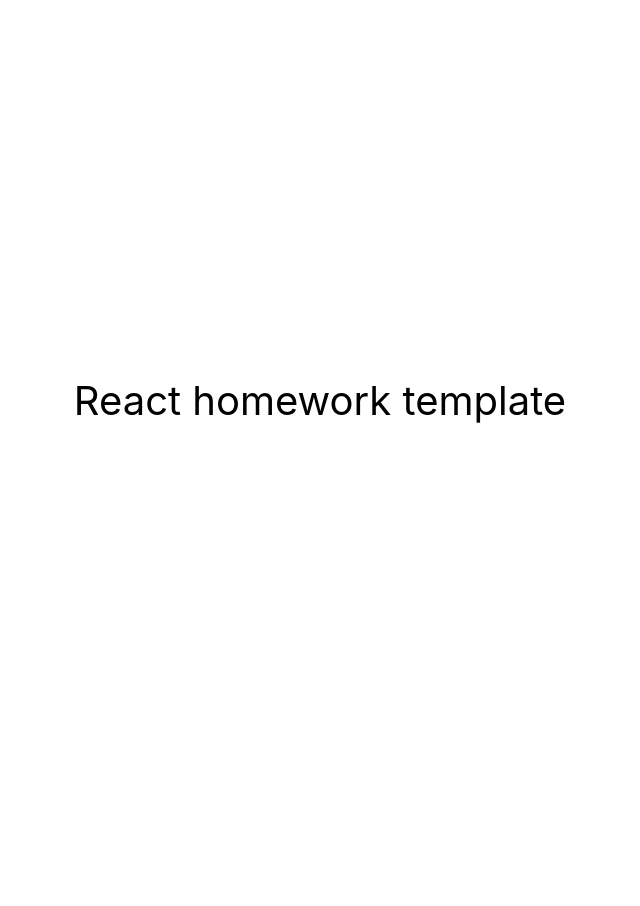
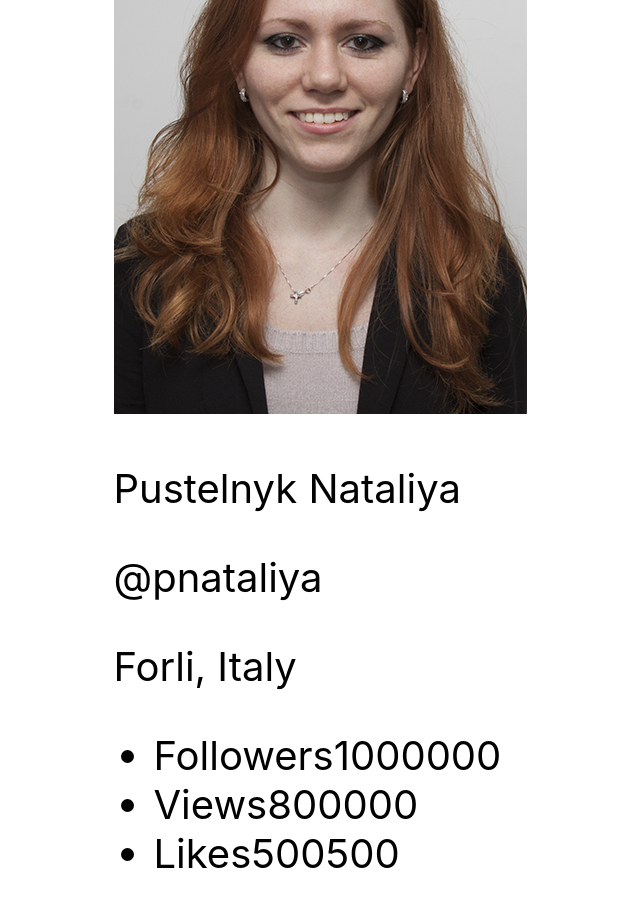
Before and after one commit to nata87/goit-react-woolf-hw-01-components, a React (Create React App) app: page / in a window 1280 px wide. Shown: the top 906 px of the page, without its empty margins (320-960 px from the left). Before the commit the page ends 800 px from the top, so only its background shows below. Built offline with nearby package versions, Linux system fonts and the light colour scheme.

Commit message:
Profile component created

```diff
--- a/src/components/App.jsx
+++ b/src/components/App.jsx
@@ -1,3 +1,6 @@
+import Profile from "./profile/profile";
+import avatar from "../avatar.jpg"
+
 export const App = () => {
   return (
     <div
@@ -10,7 +13,19 @@ export const App = () => {
         color: '#010101'
       }}
     >
-      React homework template
+
+      <Profile
+        username="Pustelnyk Nataliya"
+        tag="@pnataliya"
+        location= "Forli, Italy"
+        avatar={avatar}
+        stats={{
+          followers: 1_000_000,
+          views: 800_000,
+          likes: 500_500,
+        }}
+      />
+
     </div>
   );
 };
--- /dev/null
+++ b/src/components/profile/profile.jsx
@@ -0,0 +1,34 @@
+const Profile = (props) => {
+  console.log(props);
+  return (
+<div class="profile">
+  <div class="description">
+    <img
+      src={props.avatar}
+      alt="User avatar"
+      class="avatar"
+    />
+        <p class="name">{props.username}</p>
+    <p class="tag">{props.tag}</p>
+    <p class="location">{props.location}</p>
+  </div>
+
+  <ul class="stats">
+    <li>
+      <span class="label">Followers</span>
+      <span class="quantity">{props.stats.followers}</span>
+    </li>
+    <li>
+      <span class="label">Views</span>
+      <span class="quantity">{props.stats.views}</span>
+    </li>
+    <li>
+      <span class="label">Likes</span>
+      <span class="quantity">{props.stats.likes}</span>
+    </li>
+  </ul>
+</div>
+  )
+}
+
+export default Profile;
```
Also changed, not shown: src/avatar.jpg (added).
